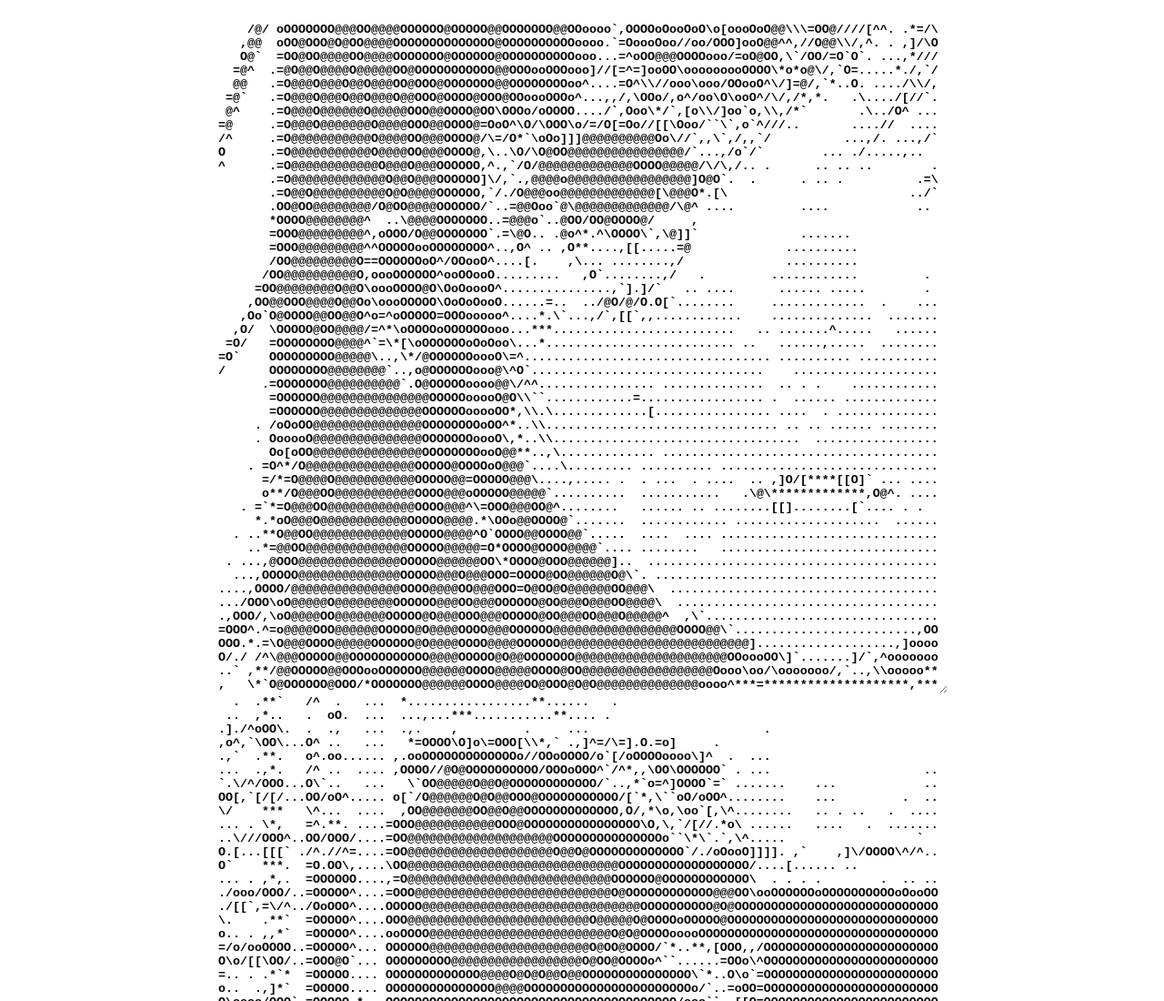
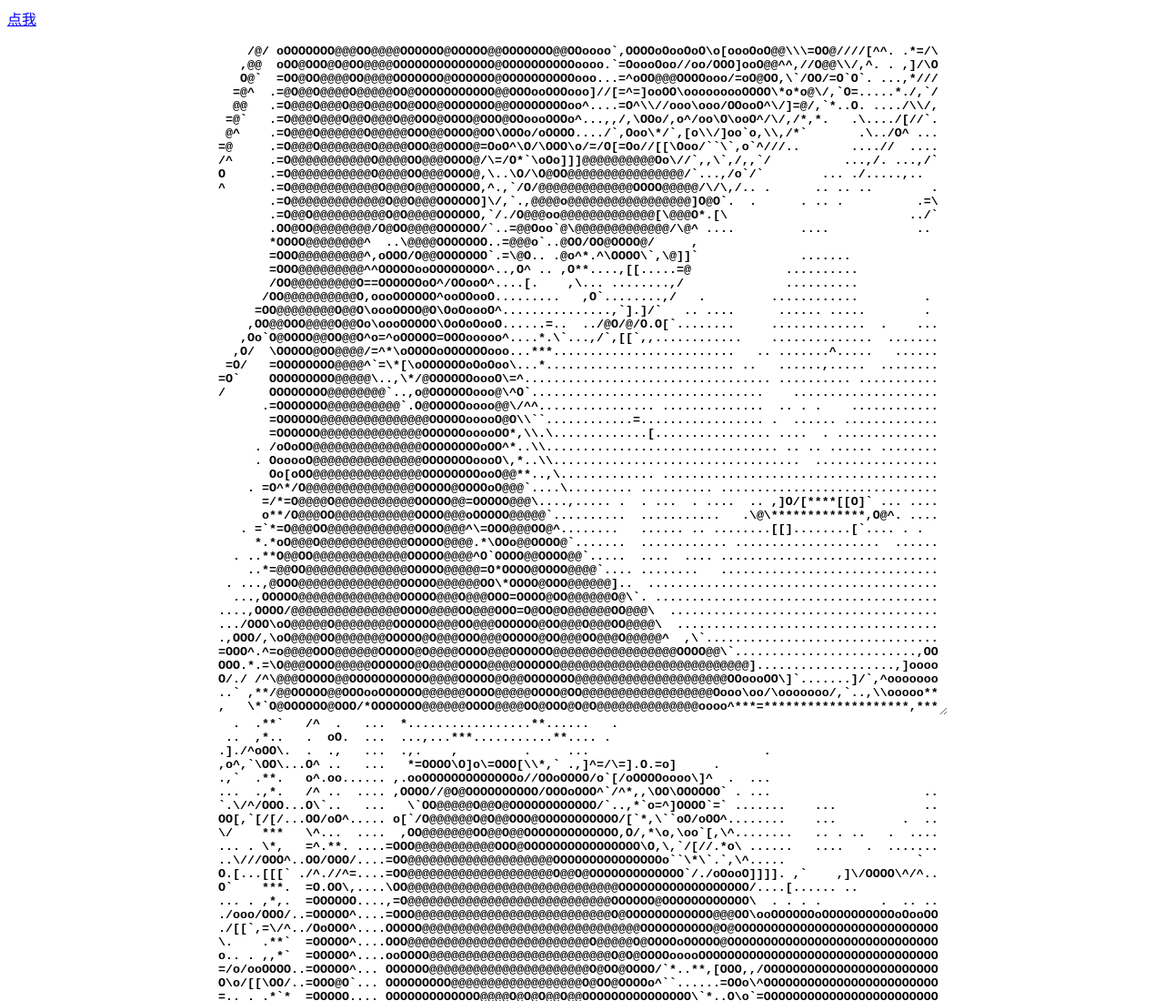
Before and after one commit to MrXie82193-hub/MrXie82193-hub.github.io, a plain HTML site: page index.html in a window 1280 px wide. Shown: the top 1100 px of the page at 91% size. Drawn offline with Linux system fonts and the light colour scheme.

Commit message:
Update index.html

```diff
--- a/index.html
+++ b/index.html
@@ -6,7 +6,7 @@
 	<link rel="shortcut icon" href="https://ss3.bdstatic.com/70cFv8Sh_Q1YnxGkpoWK1HF6hhy/it/u=3835858067,383604916&fm=26&gp=0.jpg" type="image/x-icon">
 </head>
 <body>
-	<a href="haha.html" target="_blank"></a>
+	<a href="haha.html" target="_blank">点我</a>
 	<textarea readonly="true" style="width: 800px;height: 750px;overflow: hidden;border: none;margin: 0 auto;display: block;font-weight: bolder;">
     /@/ oOOOOOOO@@@OO@@@@OOOOOO@OOOOO@@OOOOOOO@@OOoooo`,OOOOoOooOoO\o[oooOoO@@\\\=OO@////[^^. .*=/\
    ,@@  oOO@OOO@O@OO@@@@OOOOOOOOOOOOOO@OOOOOOOOOOoooo.`=OoooOoo//oo/OOO]ooO@@^^,//O@@\\/,^. . ,]/\O
```
